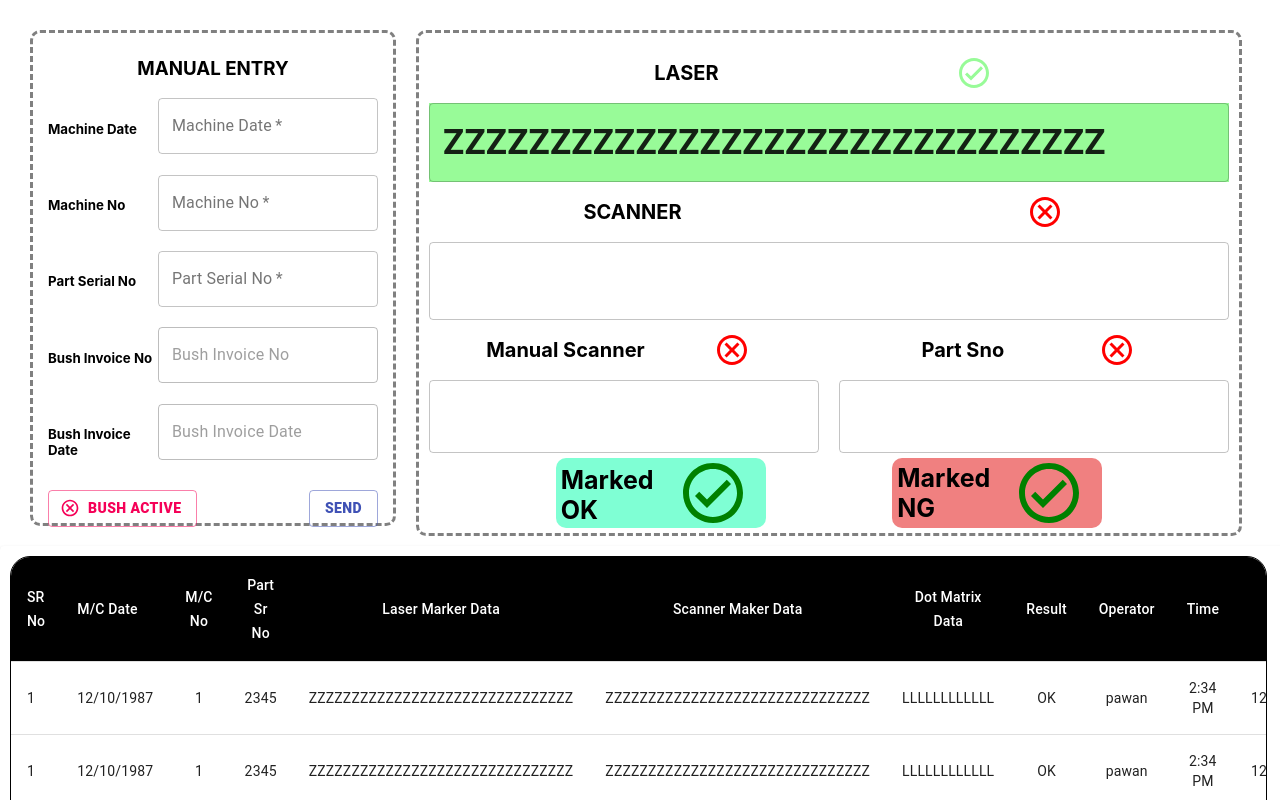
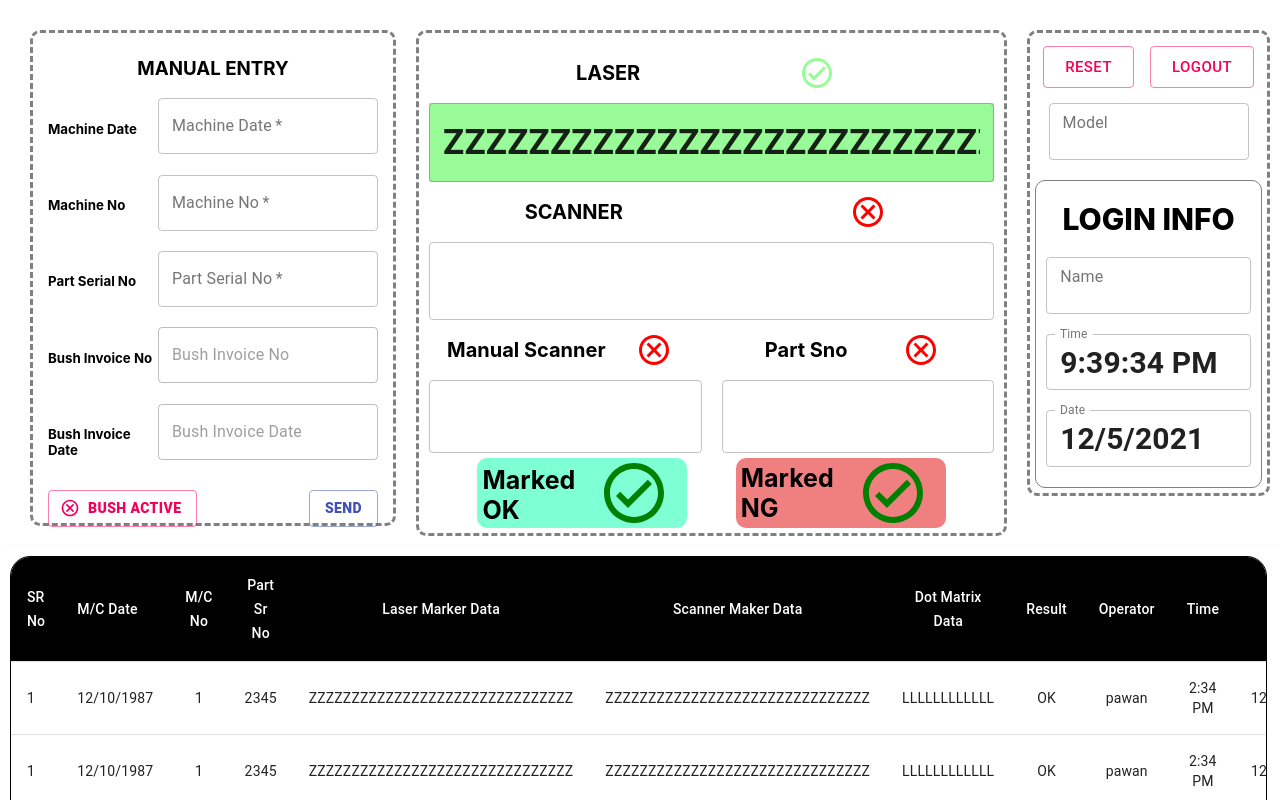
Before and after one commit to akshit871/socket_react_client, a React (Create React App) app: page /rico_homePage in a window 1280 px wide. Shown: the top 800 px of the page. Built offline with nearby package versions, Linux system fonts and the light colour scheme.

Commit message:
UI updates

```diff
--- a/src/components/homepage/hm.module.css
+++ b/src/components/homepage/hm.module.css
@@ -1,7 +1,7 @@
 .gridParent {
   display: flex;
   flex-direction: row;
-  justify-content: flex-start;
+  justify-content: space-evenly;
   align-content: center;
   padding: 10px;
 }
--- a/src/components/homepage/homepage.js
+++ b/src/components/homepage/homepage.js
@@ -1,5 +1,6 @@
 import React from "react";
 import StickyHeadTable from "../exceltable/excel";
+import LoginInfo from "../login/loginInfo";
 import ManulEntry from "../manualEntry/ManulEntry";
 import Mid from "../midSection/Mid";
 import styles from "./hm.module.css";
@@ -10,6 +11,7 @@ function homepage() {
       <div className={styles.gridParent}>
         <ManulEntry />
         <Mid />
+        <LoginInfo />
       </div>
       <StickyHeadTable />
     </div>
--- a/src/components/login/login.module.css
+++ b/src/components/login/login.module.css
@@ -18,3 +18,43 @@
   justify-content: center;
   align-content: center;
 }
+.lCard {
+  display: flex;
+  flex-direction: column;
+  justify-content: space-around;
+  align-content: center;
+  align-items: center;
+  /* width: 200px; */
+  border: 1px solid grey;
+  border-radius: 10px;
+  height: 400px;
+  padding: 10px;
+  font-size: 30px;
+  font-weight: 800;
+}
+.flex_row {
+  display: flex;
+  flex-direction: row;
+  justify-content: space-evenly;
+  align-content: center;
+}
+.model {
+  width: 200px;
+  padding: 7px;
+  font-size: 25px;
+  font-weight: 800;
+}
+.grandP {
+  display: flex;
+  flex-direction: column;
+  justify-content: flex-start;
+  align-content: center;
+  align-items: center;
+  width: 300px;
+  height: 450px;
+  border: 3px dashed grey;
+  border-radius: 10px;
+  margin-top: 20px;
+  margin-left: 20px;
+  padding: 5px;
+}
--- /dev/null
+++ b/src/components/login/loginInfo.js
@@ -0,0 +1,122 @@
+import { Button, makeStyles, TextField } from "@material-ui/core";
+import React from "react";
+import { connect } from "react-redux";
+import { dateGet, getCurTime } from "../../utility/helper";
+import styles from "./login.module.css";
+
+const useStyles = makeStyles((theme) => ({
+  margin: {
+    margin: theme.spacing(1),
+  },
+  extendedIcon: {
+    marginRight: theme.spacing(1),
+  },
+  txt: {
+    height: "70px",
+  },
+}));
+
+const LoginInfo = ({ user, model }) => {
+  const classes = useStyles();
+  return (
+    <div className={styles.grandP}>
+      <div className={styles.flex_row}>
+        <Button
+          size="large"
+          className={classes.margin}
+          variant="outlined"
+          color="secondary"
+        >
+          RESET
+        </Button>
+        <Button
+          size="large"
+          className={classes.margin}
+          variant="outlined"
+          color="secondary"
+        >
+          LOGOUT
+        </Button>
+      </div>
+      <div className={styles.model}>
+        <TextField
+          id="outlined-basic12149"
+          label="Model"
+          size="small"
+          variant="outlined"
+          autoComplete="off"
+          InputProps={{
+            readOnly: true,
+          }}
+          value={model}
+          fullWidth
+          inputProps={{ style: { fontSize: 30, fontWeight: 600 } }} // font size of input text.
+          // InputLabelProps={{style: {fontSize: 30}}} // font size of input label.
+          className={classes.txt}
+        />
+      </div>
+      <div className={styles.lCard}>
+        <label>LOGIN INFO</label>
+        <TextField
+          id="outlined-basic1214"
+          label="Name"
+          variant="outlined"
+          autoComplete="off"
+          size="small"
+          InputProps={{
+            readOnly: true,
+          }}
+          value={user}
+          fullWidth
+          inputProps={{ style: { fontSize: 30, fontWeight: 600 } }} // font size of input text.
+          // InputLabelProps={{style: {fontSize: 30}}} // font size of input label.
+          className={`laser`}
+        />
+        <TextField
+          id="outlined-basic1215"
+          label="Time"
+          variant="outlined"
+          autoComplete="off"
+          size="small"
+          InputProps={{
+            readOnly: true,
+          }}
+          value={getCurTime()}
+          fullWidth
+          inputProps={{ style: { fontSize: 30, fontWeight: 600 } }} // font size of input text.
+          // InputLabelProps={{style: {fontSize: 30}}} // font size of input label.
+          className={`laser`}
+        />
+        <TextField
+          id="outlined-basic1216"
+          label="Date"
+          variant="outlined"
+          autoComplete="off"
+          size="small"
+          InputProps={{
+            readOnly: true,
+          }}
+          value={dateGet()}
+          fullWidth
+          inputProps={{ style: { fontSize: 30, fontWeight: 600 } }} // font size of input text.
+          // InputLabelProps={{style: {fontSize: 30}}} // font size of input label.
+          className={`laser`}
+        />
+      </div>
+    </div>
+  );
+};
+
+const mapStateToProps = (state) => ({
+  bush: state.bushRd.bush,
+  user: state.loginRd.user,
+  model: state.loginRd.model,
+});
+
+const mapDispatchToProps = (dispatch) => {
+  return {
+    bushDone: (data) => dispatch({ type: "BUSH_D" }, data),
+  };
+};
+
+export default connect(mapStateToProps, mapDispatchToProps)(LoginInfo);
--- a/src/utility/helper.js
+++ b/src/utility/helper.js
@@ -7,3 +7,15 @@ export const dateGet = () => {
   //   let folderName = `../../Documents/laserNEW/${year}/${month}`;
   return dt;
 };
+
+export const getCurTime = () => {
+  var time = new Date();
+  // console.log(
+  return time.toLocaleString("en-US", {
+    hour: "numeric",
+    minute: "numeric",
+    second: "numeric",
+    hour12: true,
+  });
+  // );
+};
```
